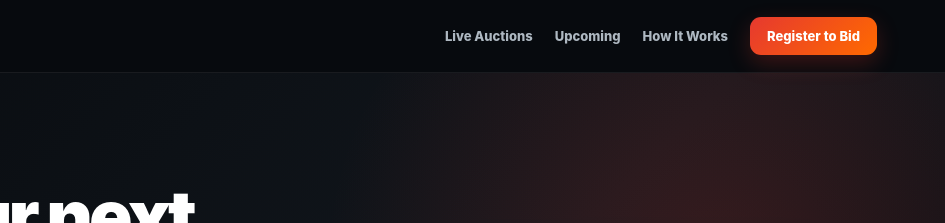
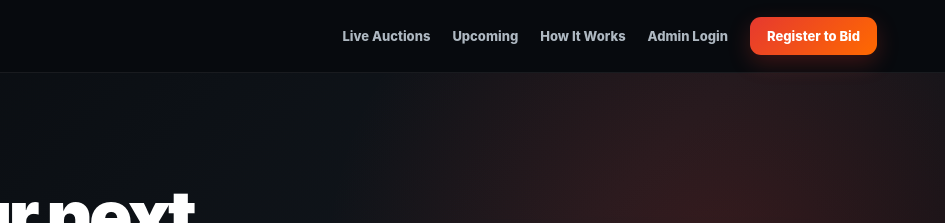
Before and after one commit to bikeskart/bikeskart-auction, a website: page index.html in a window 1280 px wide. Shown: the top 223 px of the page, 335-1280 px from the left. Drawn offline with Linux system fonts and the light colour scheme.

Commit message:
Add files via upload

```diff
--- a/index.html
+++ b/index.html
@@ -9,9 +9,9 @@
 <body>
 <header class="bk-header"><nav class="bk-nav">
 <a href="/" class="bk-logo"><img src="https://bikeskart.com/assets/images/bikeskart-logo-theme.png?v=1" alt="BikesKart"><span>AUCTION</span></a>
-<div class="bk-nav-links"><a href="#live">Live Auctions</a><a href="#upcoming">Upcoming</a><a href="#how">How It Works</a><a href="#register" class="cta">Register to Bid</a></div>
+<div class="bk-nav-links"><a href="#live">Live Auctions</a><a href="#upcoming">Upcoming</a><a href="#how">How It Works</a><a href="/admin.html">Admin Login</a><a href="#register" class="cta">Register to Bid</a></div>
 <button class="menu" id="menu">☰</button></nav></header>
-<div class="mobile" id="mobile"><div><a href="#live">Live Auctions</a><a href="#upcoming">Upcoming Auctions</a><a href="#how">How It Works</a><a href="#info">Auction Information</a><a href="#register" class="cta">REGISTER TO BID →</a></div></div>
+<div class="mobile" id="mobile"><div><a href="#live">Live Auctions</a><a href="#upcoming">Upcoming Auctions</a><a href="#how">How It Works</a><a href="#info">Auction Information</a><a href="/admin.html">Admin Login</a><a href="#register" class="cta">REGISTER TO BID →</a></div></div>
 <main>
 <section class="hero"><div class="hero-inner"><div>
 <div class="eyebrow"><i></i> BikesKart Online Auction</div>
```
